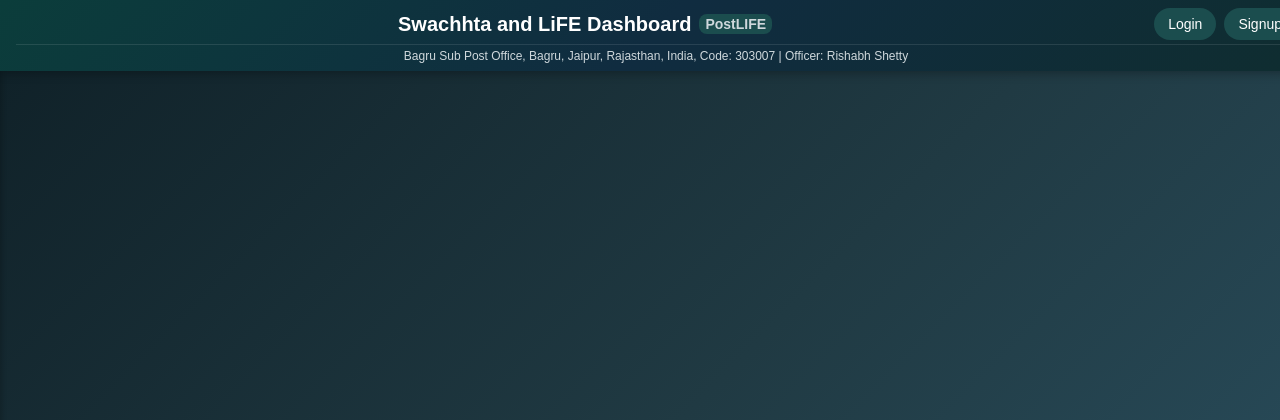
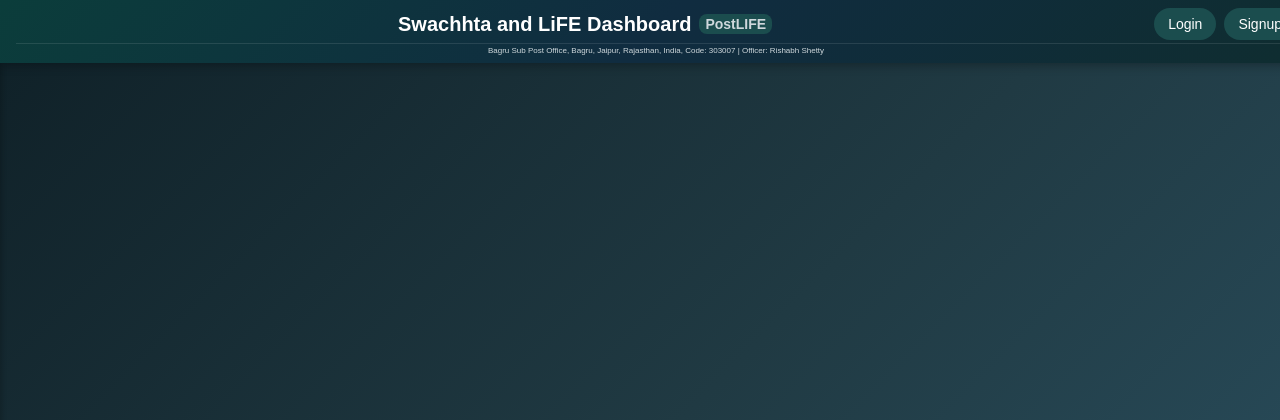
Before and after one commit to risherb/SIH-1751, a Flask app: template templates/navbar.html in a window 1280 px wide. Shown: the top 420 px of the page. Run offline with Flask 3, Linux system fonts and the light colour scheme; the template is opened without the code that fills it, so the values that code supplies are empty.

Commit message:
changes the padding

```diff
--- a/templates/navbar.html
+++ b/templates/navbar.html
@@ -32,7 +32,7 @@
     <ul>
         <li><a href="#">District Score Ranking</a></li>
         <li><a href="#">E-Waste Status</a></li>
-        <li><a href="#">Wall Art Voting Portal</a></li>
+        <li><a href="#">Wall Art Portal</a></li>
         <li><a href="#">Clothing Repurpose Zone</a></li>
         <li><a href="#">Download Report</a></li>
         <li><a href="#">Feedback</a></li>
@@ -198,12 +198,12 @@
 
     .navbar-address {
         font-family: Arial, sans-serif;
-        font-size: 12px;
+        font-size: 8px;
         color: #cfd8dc;
-        margin-top: 4px;
+        margin-top: 3px;
         text-align: center;
         border-top: 1px solid rgba(255, 255, 255, 0.1);
-        padding-top: 4px;
+        padding-top: 2px;
     }
 </style>
 
```
